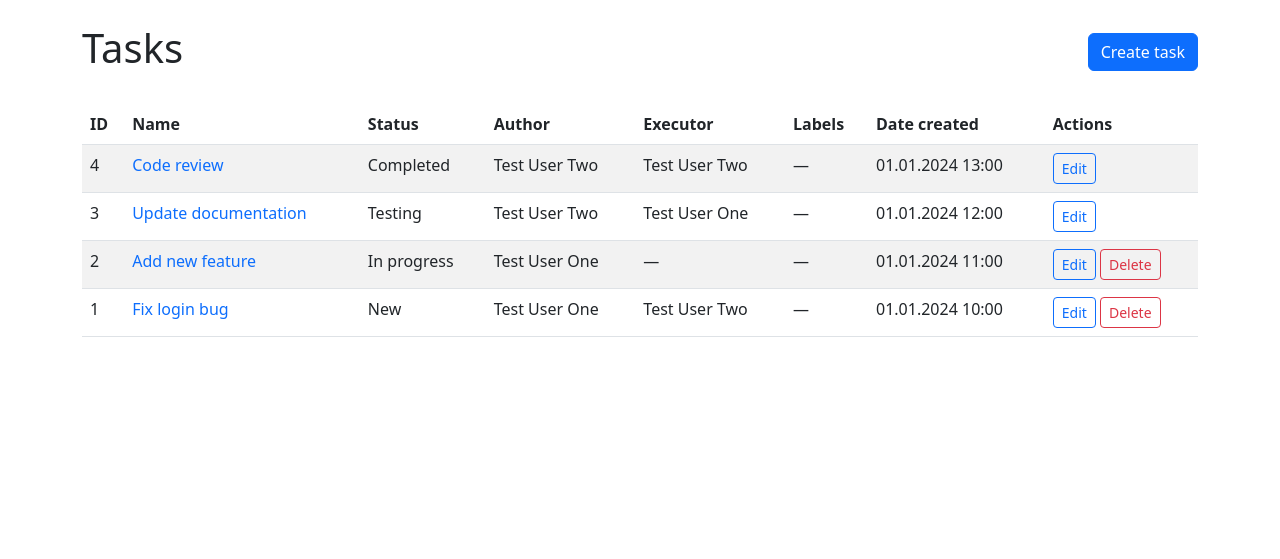
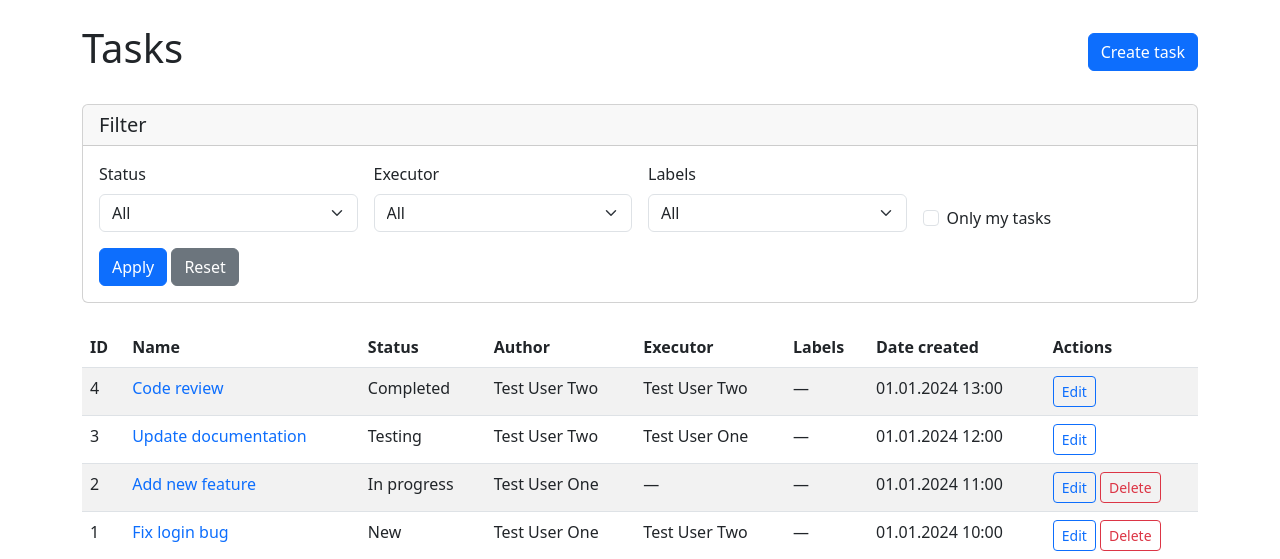
Before and after one commit to Abu2205/python-project-52, a Django app: page /tasks/ in a window 1280 px wide. Shown: the part 56-615 px from the top of the page. Run offline with Django 4.2, Linux system fonts and the light colour scheme; a user stored in the database is signed in; data comes from the database, SQL or seed files in the repository; data that the repository does not hold is empty.

Commit message:
complete step 7

```diff
--- a/pyproject.toml
+++ b/pyproject.toml
@@ -12,6 +12,7 @@ dependencies = [
     "psycopg2-binary>=2.9.10",
     "whitenoise>=6.9.0",
     "django-bootstrap5>=25.1",
+    "django-filter>=25.1",
 ]
 
 [tool.uv]
--- a/task_manager/settings.py
+++ b/task_manager/settings.py
@@ -30,6 +30,7 @@ INSTALLED_APPS = [
     'django.contrib.messages',
     'django.contrib.staticfiles',
     'django_bootstrap5',
+    'django_filters',
     'task_manager_app',
 ]
 
--- /dev/null
+++ b/task_manager_app/filters.py
@@ -0,0 +1,44 @@
+import django_filters
+from django import forms
+from django.contrib.auth.models import User
+from django.utils.translation import gettext_lazy as _
+
+from .models import Task, Status, Label
+
+
+class TaskFilter(django_filters.FilterSet):
+    """Фильтр для задач"""
+
+    status = django_filters.ModelChoiceFilter(
+        queryset=Status.objects.all(),
+        empty_label=_("All"),
+        widget=forms.Select(attrs={'class': 'form-select'})
+    )
+
+    executor = django_filters.ModelChoiceFilter(
+        queryset=User.objects.all(),
+        empty_label=_("All"),
+        widget=forms.Select(attrs={'class': 'form-select'})
+    )
+
+    labels = django_filters.ModelChoiceFilter(
+        queryset=Label.objects.all(),
+        empty_label=_("All"),
+        widget=forms.Select(attrs={'class': 'form-select'})
+    )
+
+    author_tasks = django_filters.BooleanFilter(
+        method='filter_author_tasks',
+        label=_("Only my tasks"),
+        widget=forms.CheckboxInput(attrs={'class': 'form-check-input'})
+    )
+
+    class Meta:
+        model = Task
+        fields = ['status', 'executor', 'labels', 'author_tasks']
+
+    def filter_author_tasks(self, queryset, name, value):
+        """Фильтр для отображения только задач текущего пользователя"""
+        if value and self.request.user.is_authenticated:
+            return queryset.filter(author=self.request.user)
+        return queryset
--- a/task_manager_app/views.py
+++ b/task_manager_app/views.py
@@ -8,7 +8,8 @@ from django.urls import reverse_lazy
 from django.shortcuts import redirect
 from django.utils.translation import gettext_lazy as _
 from django.db.models import ProtectedError
-
+from django_filters.views import FilterView
+from .filters import TaskFilter
 from .forms import UserRegistrationForm, UserUpdateForm, StatusForm, TaskForm, LabelForm
 from .models import Status, Task, Label
 
@@ -159,6 +160,19 @@ class TaskListView(LoginRequiredMixin, ListView):
     template_name = 'tasks/index.html'
     context_object_name = 'tasks'
 
+class TaskListView(LoginRequiredMixin, FilterView):
+    """Список всех задач с фильтрацией"""
+    model = Task
+    template_name = 'tasks/index.html'
+    context_object_name = 'tasks'
+    filterset_class = TaskFilter
+
+    def get_context_data(self, **kwargs):
+        context = super().get_context_data(**kwargs)
+        # Передаем фильтр в контекст для отображения формы
+        context['filter'] = self.filterset
+        return context
+
 
 class TaskDetailView(LoginRequiredMixin, DetailView):
     """Просмотр задачи"""
--- a/templates/tasks/index.html
+++ b/templates/tasks/index.html
@@ -10,6 +10,52 @@
         </a>
     </div>
 
+    <!-- Форма фильтрации -->
+    <div class="card mb-4">
+        <div class="card-header">
+            <h5 class="mb-0">{% trans "Filter" %}</h5>
+        </div>
+        <div class="card-body">
+            <form method="get" class="row g-3">
+                <div class="col-md-3">
+                    <label for="{{ filter.form.status.id_for_label }}" class="form-label">
+                        {{ filter.form.status.label }}
+                    </label>
+                    {{ filter.form.status }}
+                </div>
+
+                <div class="col-md-3">
+                    <label for="{{ filter.form.executor.id_for_label }}" class="form-label">
+                        {{ filter.form.executor.label }}
+                    </label>
+                    {{ filter.form.executor }}
+                </div>
+
+                <div class="col-md-3">
+                    <label for="{{ filter.form.labels.id_for_label }}" class="form-label">
+                        {{ filter.form.labels.label }}
+                    </label>
+                    {{ filter.form.labels }}
+                </div>
+
+                <div class="col-md-3 d-flex align-items-end">
+                    <div class="form-check">
+                        {{ filter.form.author_tasks }}
+                        <label class="form-check-label" for="{{ filter.form.author_tasks.id_for_label }}">
+                            {{ filter.form.author_tasks.label }}
+                        </label>
+                    </div>
+                </div>
+
+                <div class="col-12">
+                    <button type="submit" class="btn btn-primary">{% trans "Apply" %}</button>
+                    <a href="{% url 'tasks_index' %}" class="btn btn-secondary">{% trans "Reset" %}</a>
+                </div>
+            </form>
+        </div>
+    </div>
+
+    <!-- Таблица задач -->
     <div class="table-responsive">
         <table class="table table-striped">
             <thead>
@@ -25,7 +71,7 @@
                 </tr>
             </thead>
             <tbody>
-                {% for task in tasks %}
+                {% for task in filter.qs %}
                 <tr>
                     <td>{{ task.id }}</td>
                     <td>
```
Also changed, not shown: locale/ru/LC_MESSAGES/django.po, task_manager_app/migrations/0003_label_task_labels.py (added).
